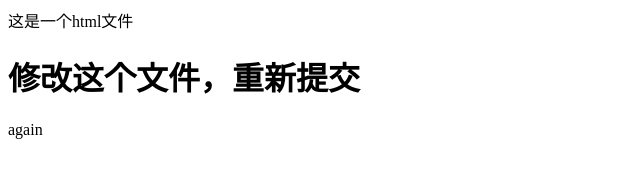
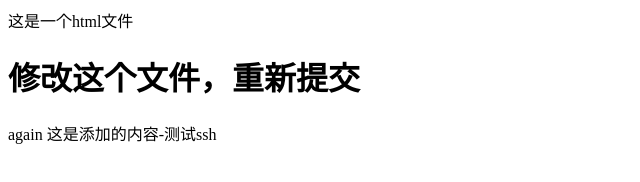
Before and after one commit to AllureWang/git-demo, a plain HTML site: page index.html in a window 1280 px wide. Shown: the whole page, without its empty margins (0-640 px from the left). Drawn offline with Linux system fonts and the light colour scheme.

Commit message:
测试ssh

```diff
--- a/index.html
+++ b/index.html
@@ -9,5 +9,6 @@
     这是一个html文件
     <h1>修改这个文件，重新提交</h1>
     again
+    这是添加的内容-测试ssh
 </body>
 </html>
```
